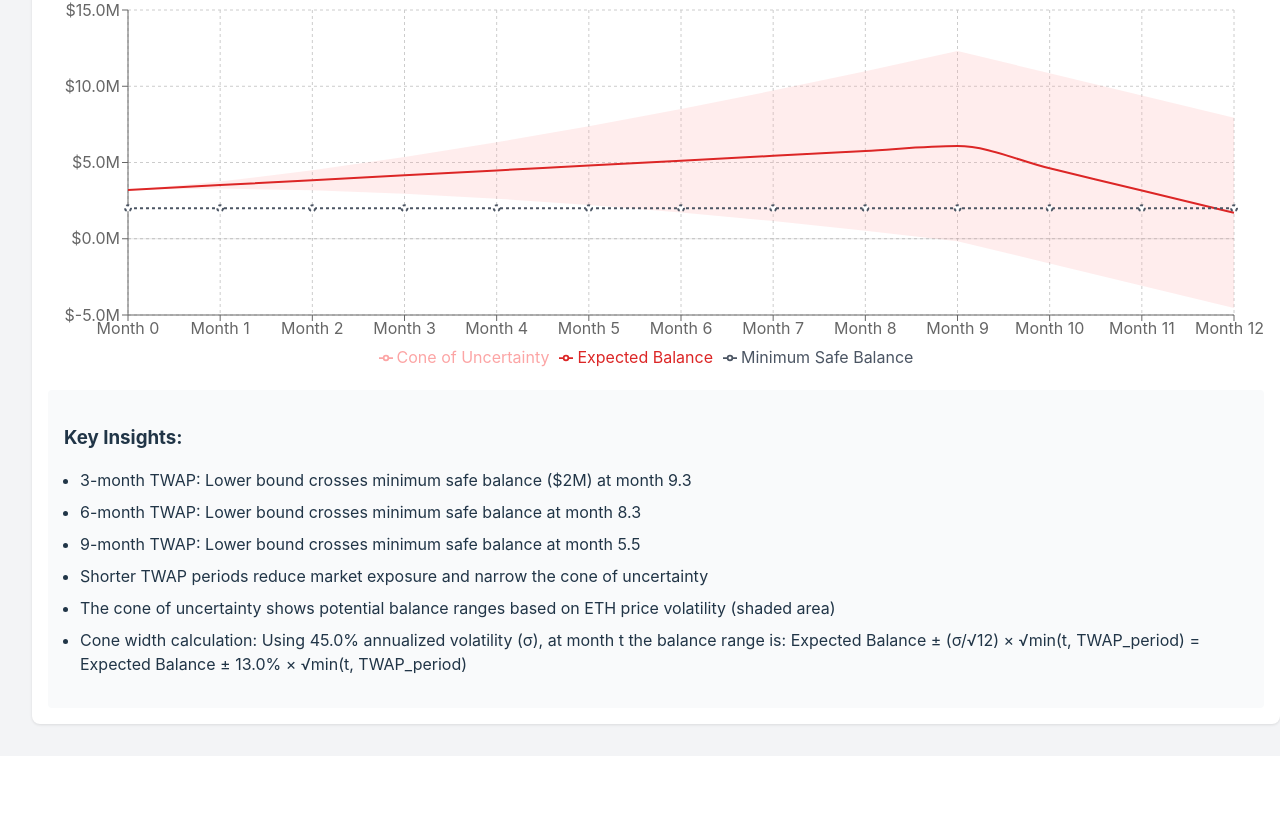
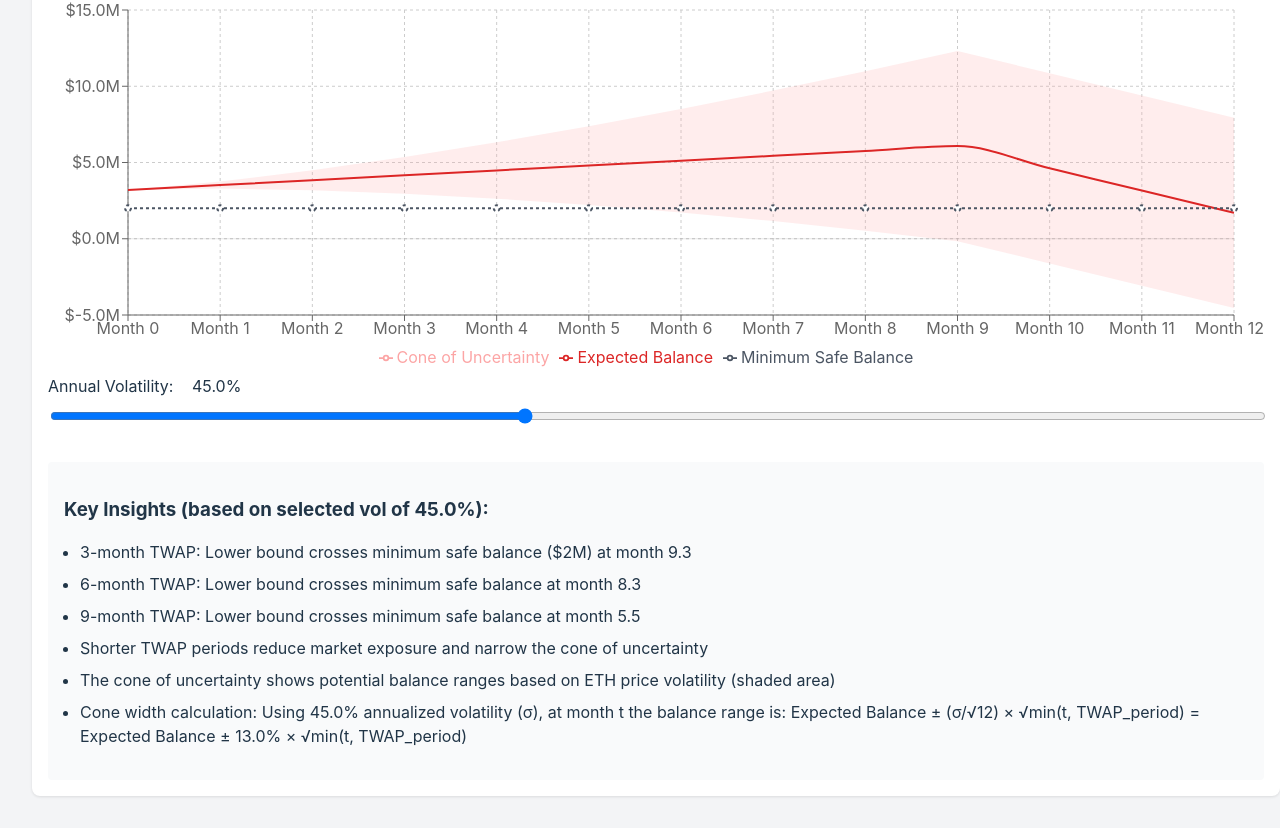
Before and after one commit to 5ajaki/twap-analysis, a React (Vite) app: page / in a window 1280 px wide. Shown: the part 1118-1946 px from the top of the page. Before the commit the page ends 1874 px from the top, so only its background shows below. Built offline with nearby package versions, Linux system fonts and the light colour scheme.

Commit message:
Add second volatility slider with dynamic insights label

```diff
--- a/src/components/SplitTWAPComparison.tsx
+++ b/src/components/SplitTWAPComparison.tsx
@@ -258,7 +258,7 @@ const SplitTWAPComparison: React.FC = () => {
             marginBottom: "0.5rem",
           }}
         >
-          <label htmlFor="volatility" style={{ minWidth: "8rem" }}>
+          <label htmlFor="volatility1" style={{ minWidth: "8rem" }}>
             Annual Volatility:
           </label>
           <span style={{ minWidth: "4rem" }}>
@@ -266,7 +266,7 @@ const SplitTWAPComparison: React.FC = () => {
           </span>
         </div>
         <input
-          id="volatility"
+          id="volatility1"
           type="range"
           min="0.1"
           max="1.0"
@@ -281,6 +281,34 @@ const SplitTWAPComparison: React.FC = () => {
       <TWAPChart data={data6m} period={6} />
       <TWAPChart data={data9m} period={9} />
 
+      <div style={{ marginBottom: "2rem" }}>
+        <div
+          style={{
+            display: "flex",
+            alignItems: "center",
+            gap: "1rem",
+            marginBottom: "0.5rem",
+          }}
+        >
+          <label htmlFor="volatility2" style={{ minWidth: "8rem" }}>
+            Annual Volatility:
+          </label>
+          <span style={{ minWidth: "4rem" }}>
+            {(annualVolatility * 100).toFixed(1)}%
+          </span>
+        </div>
+        <input
+          id="volatility2"
+          type="range"
+          min="0.1"
+          max="1.0"
+          step="0.05"
+          value={annualVolatility}
+          onChange={(e) => setAnnualVolatility(parseFloat(e.target.value))}
+          style={{ width: "100%" }}
+        />
+      </div>
+
       <div
         style={{
           marginTop: "1rem",
@@ -290,7 +318,8 @@ const SplitTWAPComparison: React.FC = () => {
         }}
       >
         <h3 style={{ fontWeight: "bold", marginBottom: "0.5rem" }}>
-          Key Insights:
+          Key Insights (based on selected vol of{" "}
+          {(annualVolatility * 100).toFixed(1)}%):
         </h3>
         <ul style={{ listStyleType: "disc", paddingLeft: "1rem" }}>
           <li style={{ marginBottom: "0.5rem" }}>
```
